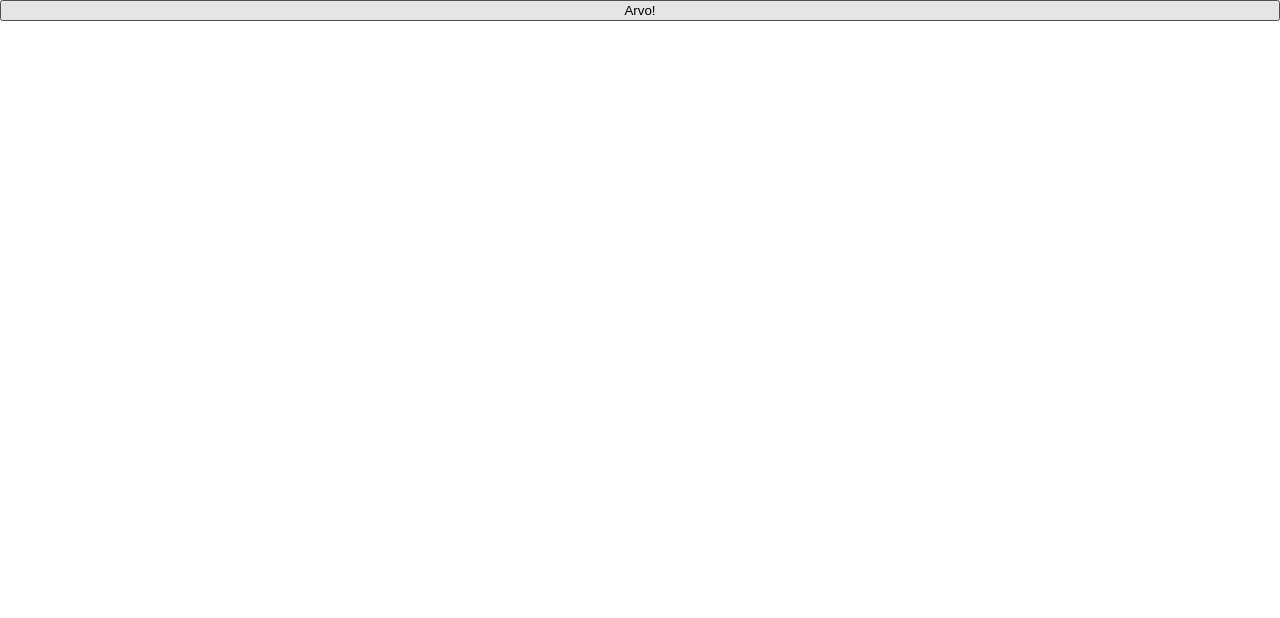
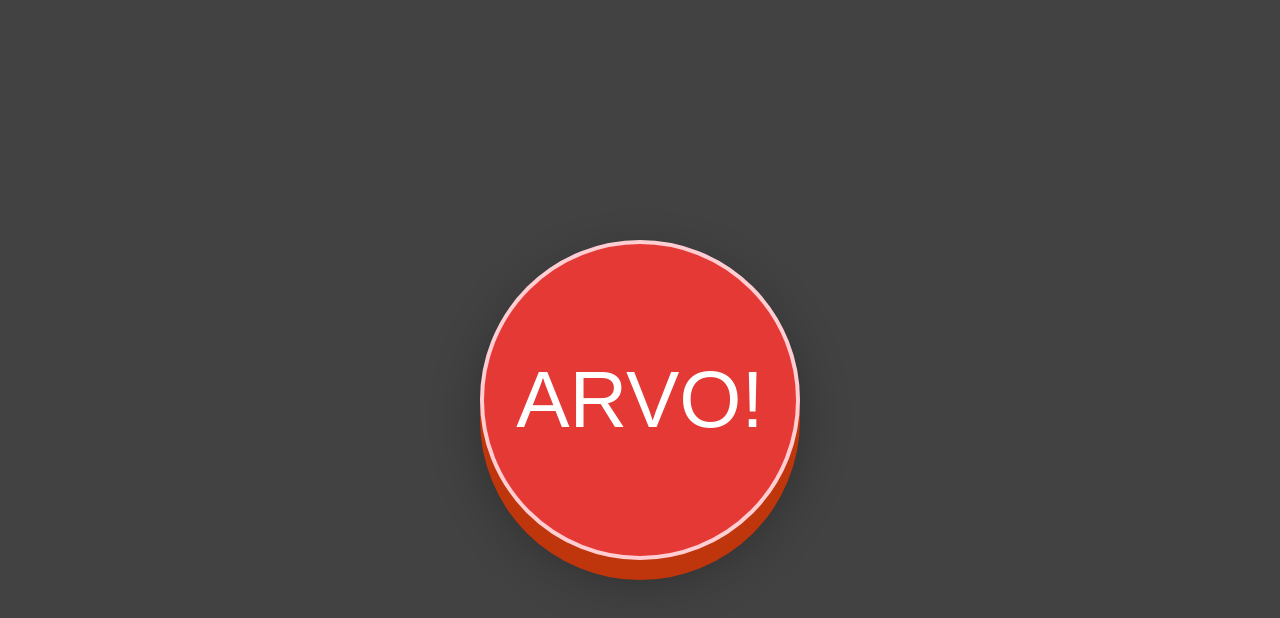
Before and after one commit to dogamak/rastiapp, a React (Create React App) app: page / in a window 1280 px wide. Shown: the top 618 px of the page. Built offline with nearby package versions, Linux system fonts and the light colour scheme.

Commit message:
BIG RED BUTTON

```diff
--- /dev/null
+++ b/src/App.css
@@ -0,0 +1,28 @@
+.wordList {
+    display: flex;
+    flex-direction: column;
+    align-items: stretch;
+    height: 100%;
+}
+
+.buttonDiv {
+    display: flex;
+    align-items: center;
+    justify-content: center;
+    height: 100%;
+    background-color: #424242;
+}
+
+button {
+    height: 20rem;
+    width: 20rem;
+    background-color: #e53935;
+    border-radius: 100%;
+    color: white;
+    border: 4px solid;
+    border-color: #ffcdd2;
+    text-align: center;
+    font-size: 80px;
+    font-family: sans-serif;
+    box-shadow: 0px 10px #bf360c, 0px 20px #bf360c, 0px 20px 50px rgba(0,0,0,0.3);
+}
--- a/src/components/MagicBag.js
+++ b/src/components/MagicBag.js
@@ -1,19 +1,15 @@
 import React, { useState } from 'react'
 import WordList from './WordList'
 import { pohina, normal } from '../wordlist'
+import "../App.css"
 
 const MagicBag = () => {
     const [clicked, setClicked] = useState(false)
 
-    const containerStyle = {
-        display: "flex",
-        flexDirection: "column",
-        alignItems: "stretch",
-        height: "100%"
-    }
+
 
     if (clicked) return (
-        <div style={containerStyle}>
+        <div className="wordList">
             <WordList list={pohina} count={3} />
             <WordList list={normal} count={2} />
         </div>
@@ -21,8 +17,8 @@ const MagicBag = () => {
     )
 
     return (
-        <div style={containerStyle}>
-            <button onClick={() => setClicked(!clicked)} >Arvo!</button>
+        <div className="buttonDiv">
+            <button onClick={() => setClicked(!clicked)} >ARVO!</button>
         </div>
     )
 }
```
